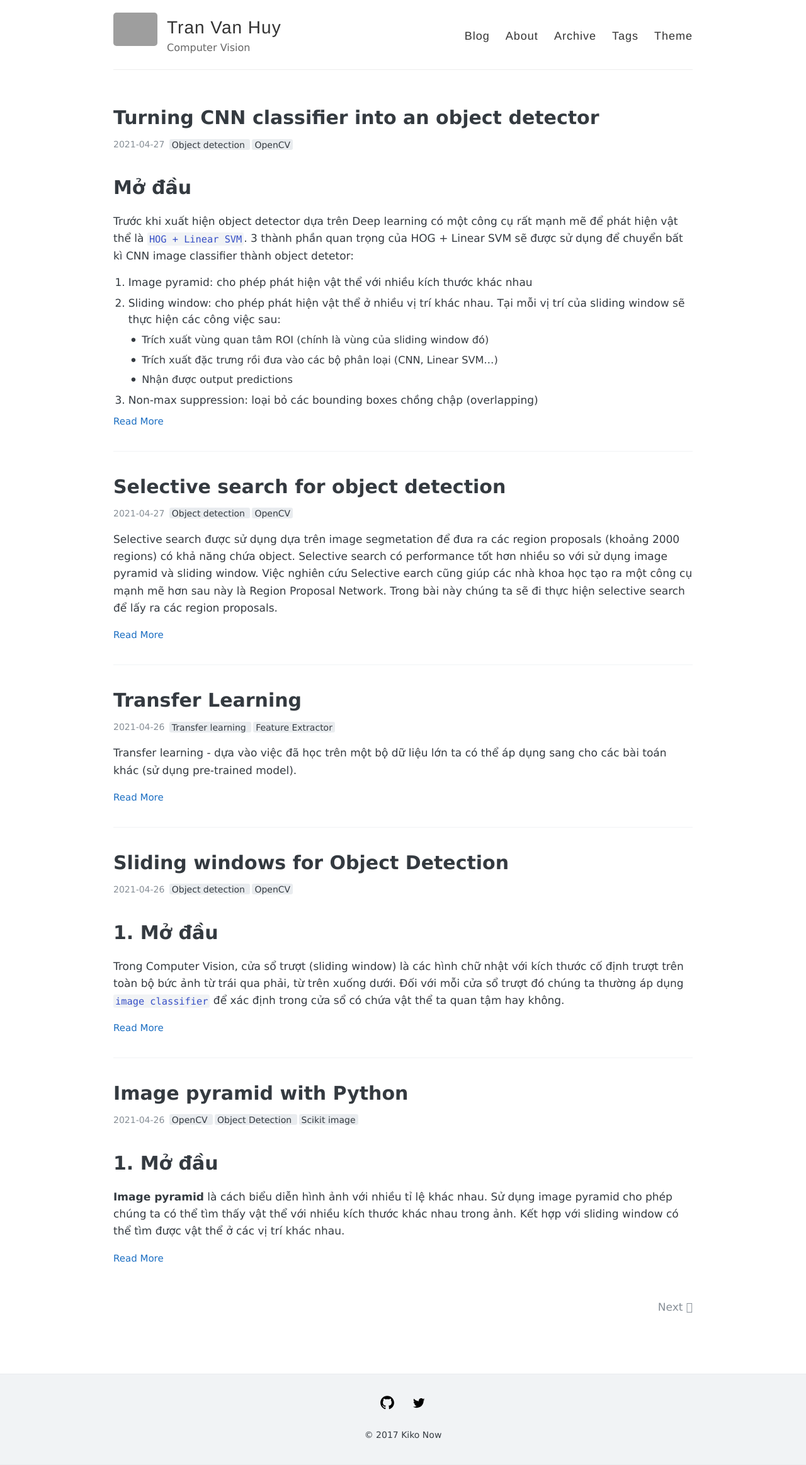
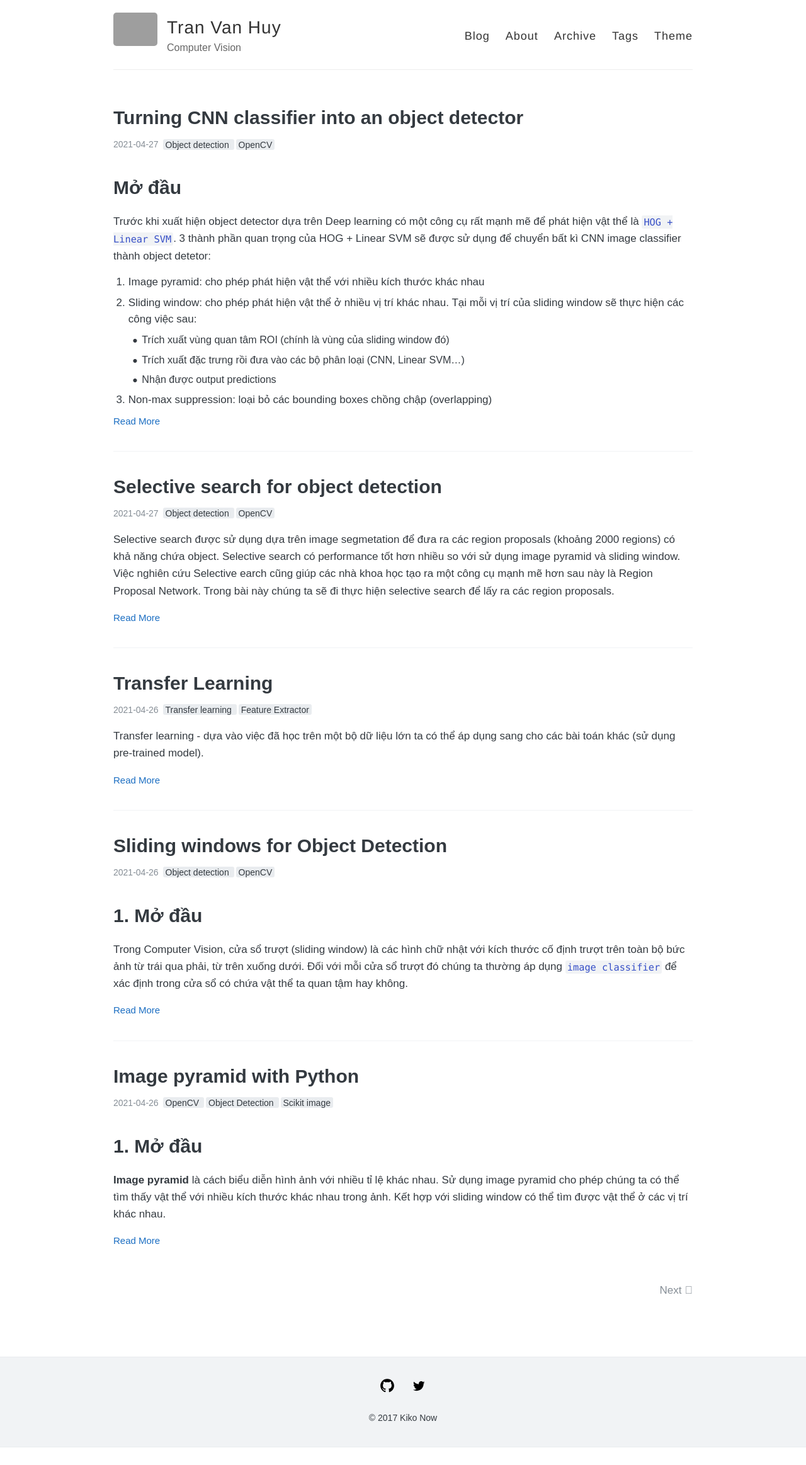
Before and after one commit to huytranvan2010/huytranvan2010.github.io, a Jekyll site: the page built from index.html, in a window 1280 px wide. Shown: the whole page at 63% size. Built offline with Jekyll 4.4.1, drawn with Linux system fonts in a browser that asks for light colours; the list of posts is cut into pages by our own code; after the commit the page ends 2298 px from its top, so only the background shows below that; grey boxes are pictures that could not be loaded.

Commit message:
Update _variables.scss

```diff
--- a/_sass/_variables.scss
+++ b/_sass/_variables.scss
@@ -20,7 +20,7 @@
 $georgia: Georgia, serif;
 
 // Fonts
-$base-font: 'Spoqa Han Sans', 'Source Sans Pro', 'Apple SD Gothic Neo', 'Nanum Barun Gothic', 'Nanum Gothic', 'Verdana', 'Arial', 'Dotum', sans-serif;
+$base-font: 'Arial', 'Spoqa Han Sans', 'Source Sans Pro', 'Apple SD Gothic Neo', 'Nanum Barun Gothic', 'Nanum Gothic', 'Verdana', 'Dotum', sans-serif;
 $code-font: 'Menlo', 'Courier New', 'Monaco', 'Spoqa Han Sans', monospace;
 
 // Font sizes
```
